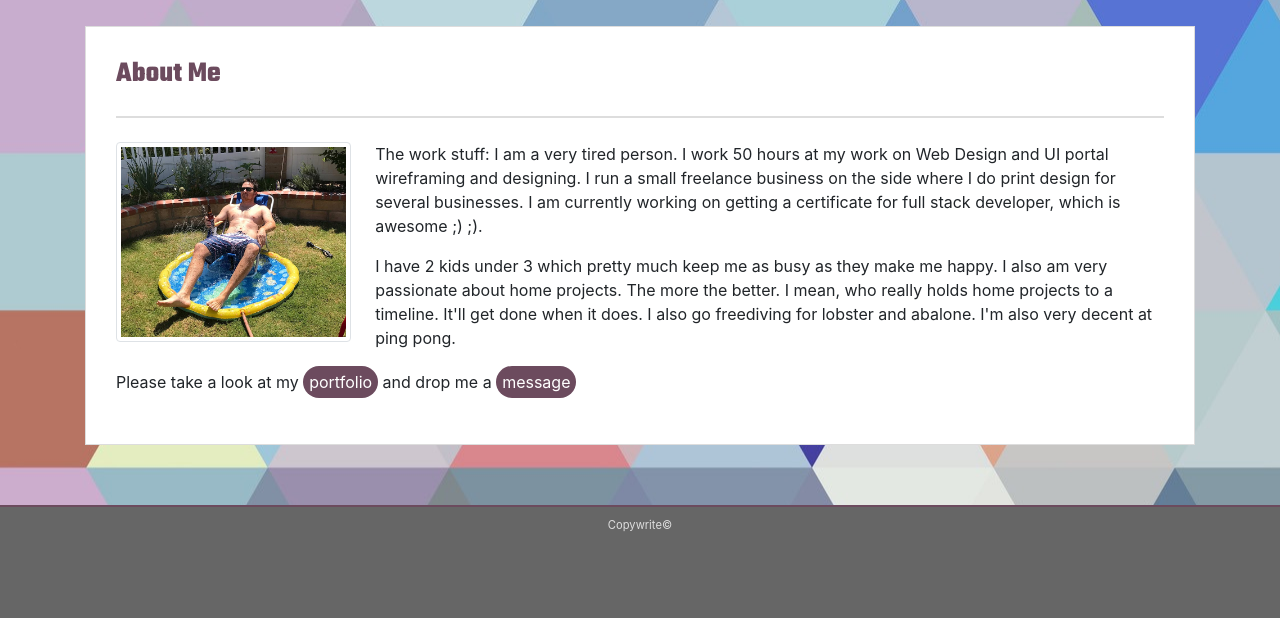
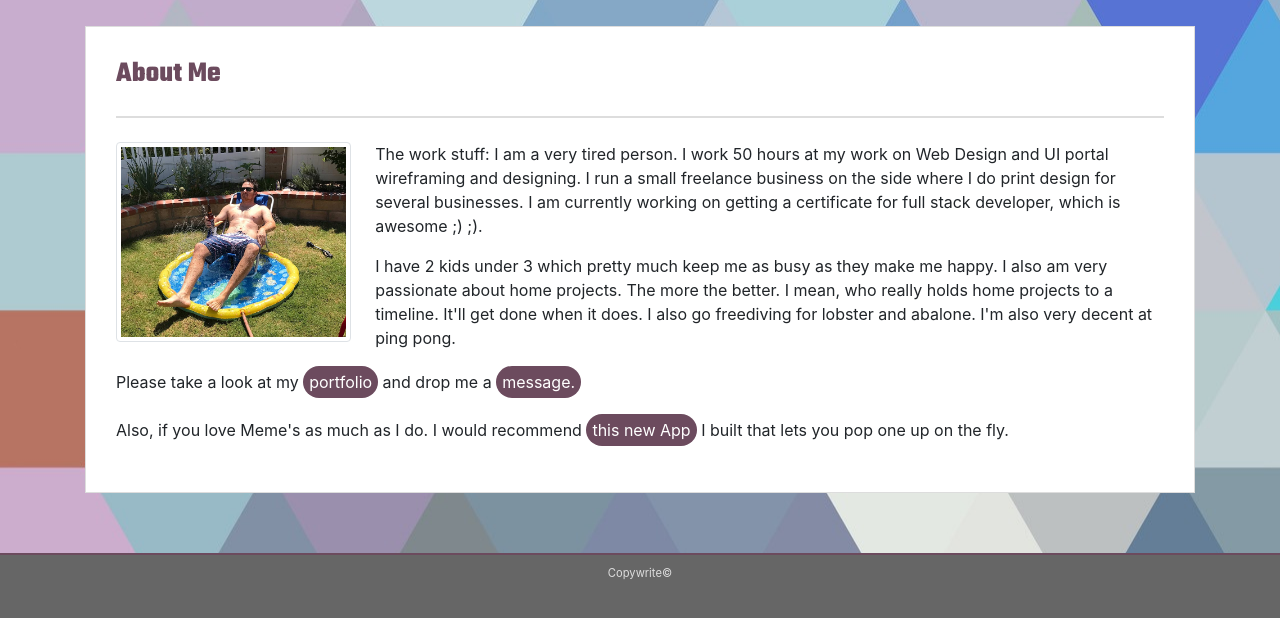
Before and after one commit to DeadDuck83/basic-portfolio-bootstrap, a plain HTML site: page index.html in a window 1280 px wide. Shown: the part 100-718 px from the top of the page. Drawn offline with nearby package versions, Linux system fonts and the light colour scheme.

Commit message:
added my Gif builder to my portfolio

```diff
--- a/index.html
+++ b/index.html
@@ -63,8 +63,9 @@
                         pong.</p>
                     <p>Please take a look at my
                         <a href="portfolio.html">portfolio</a> and drop me a
-                        <a href="contact.html">message</a>
+                        <a href="contact.html">message.</a>
                     </p>
+                    <p>Also, if you love Meme's as much as I do. I would recommend <a href="https://deadduck83.github.io/gifTastic/" target="_blank">this new App</a> I built that lets you pop one up on the fly.</p>
                 </div>
 
             </div>
```
